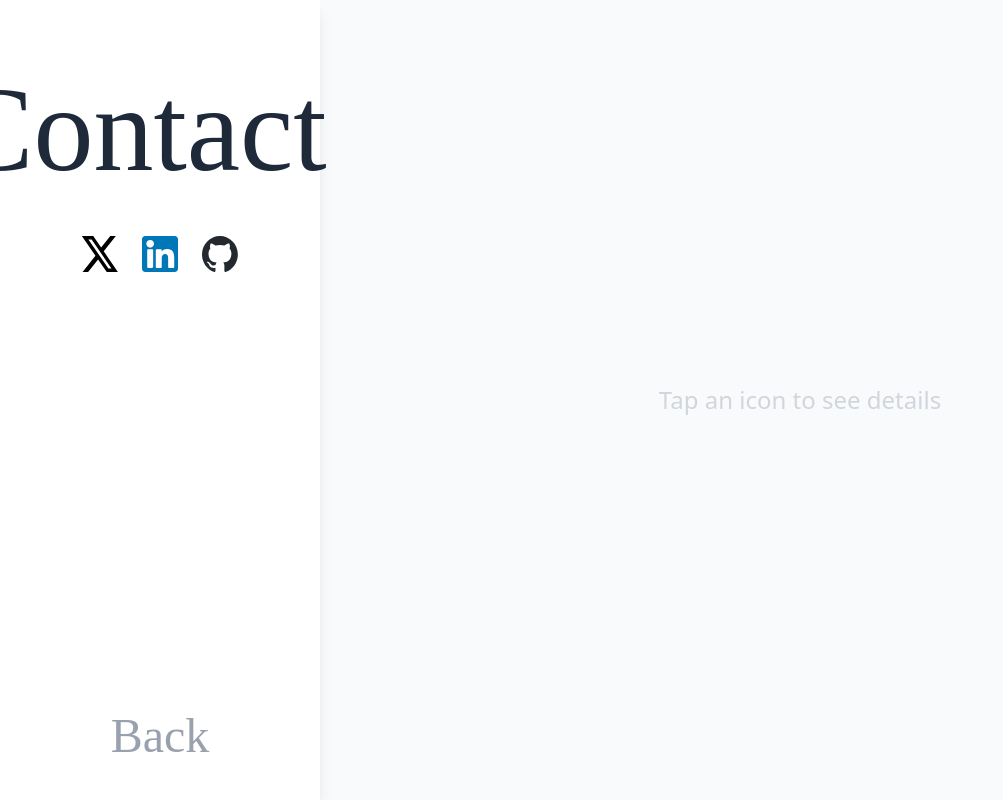
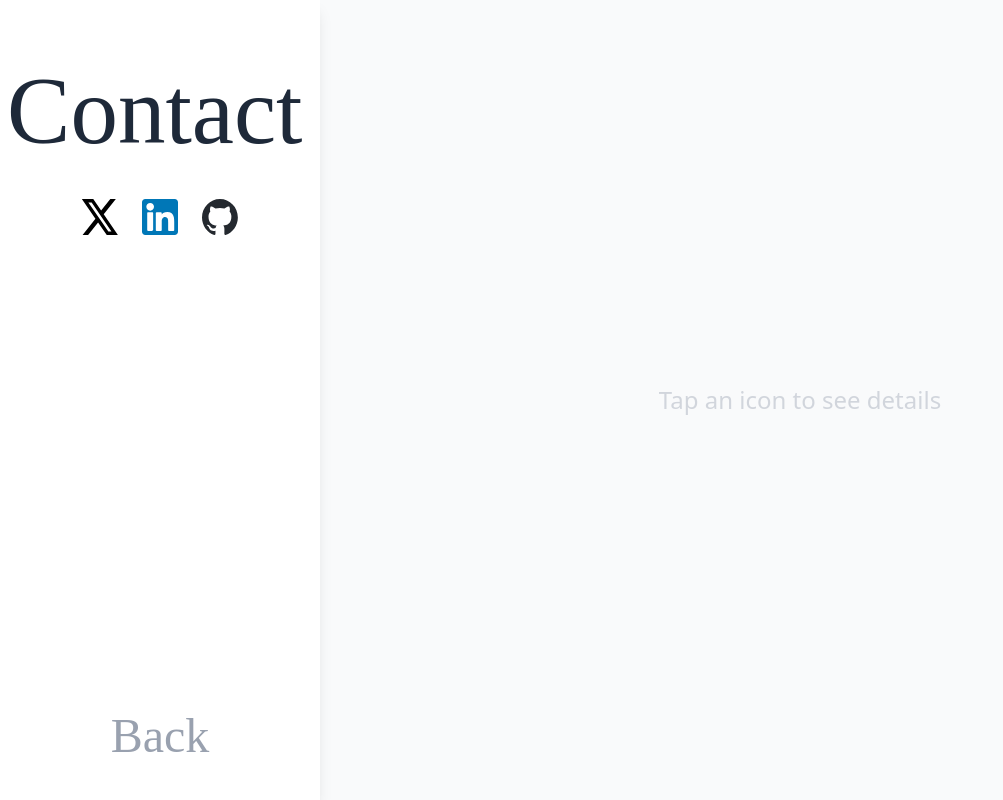
Before and after one commit to JanNguy/portfolio_Jan, a React (Vite) app: page /ContactPage in a window 1280 px wide. Shown: the whole page, without its empty margins (0-1003 px from the left). Built offline with nearby package versions, Linux system fonts and the light colour scheme; a web font is replaced by a local one.

Commit message:
fix: reponsive contact text

```diff
--- a/src/client/ContactPage.tsx
+++ b/src/client/ContactPage.tsx
@@ -131,10 +131,10 @@ function ContactPage() {
         <div className="flex flex-col md:flex-row w-screen h-screen font-sans bg-gray-50">
             <div className="w-full md:w-1/4 h-auto md:h-full flex flex-col justify-between items-center bg-white py-6 md:py-10 shadow-lg">
                 <div>
-                    <h1 className="edwarian text-[60px] md:text-[120px] text-gray-800 text-center transform -translate-x-2 md:-translate-x-5">
+                    <h1 className="edwarian text-[80px] xl:text-[95px] lg:text-[80px] md:text-[75px] sm:text-[60px] text-gray-800 text-center transform -translate-x-2 md:-translate-x-5 mx-[5%]">
                         Contact
                     </h1>
-                    <div className="flex flex-row justify-center gap-6 mt-4">
+                    <div className="flex flex-row justify-center gap-6 mt-4 mx-auto">
                         {socialLinks.map((link) => (
                             <img
                                 key={link.id}
```
